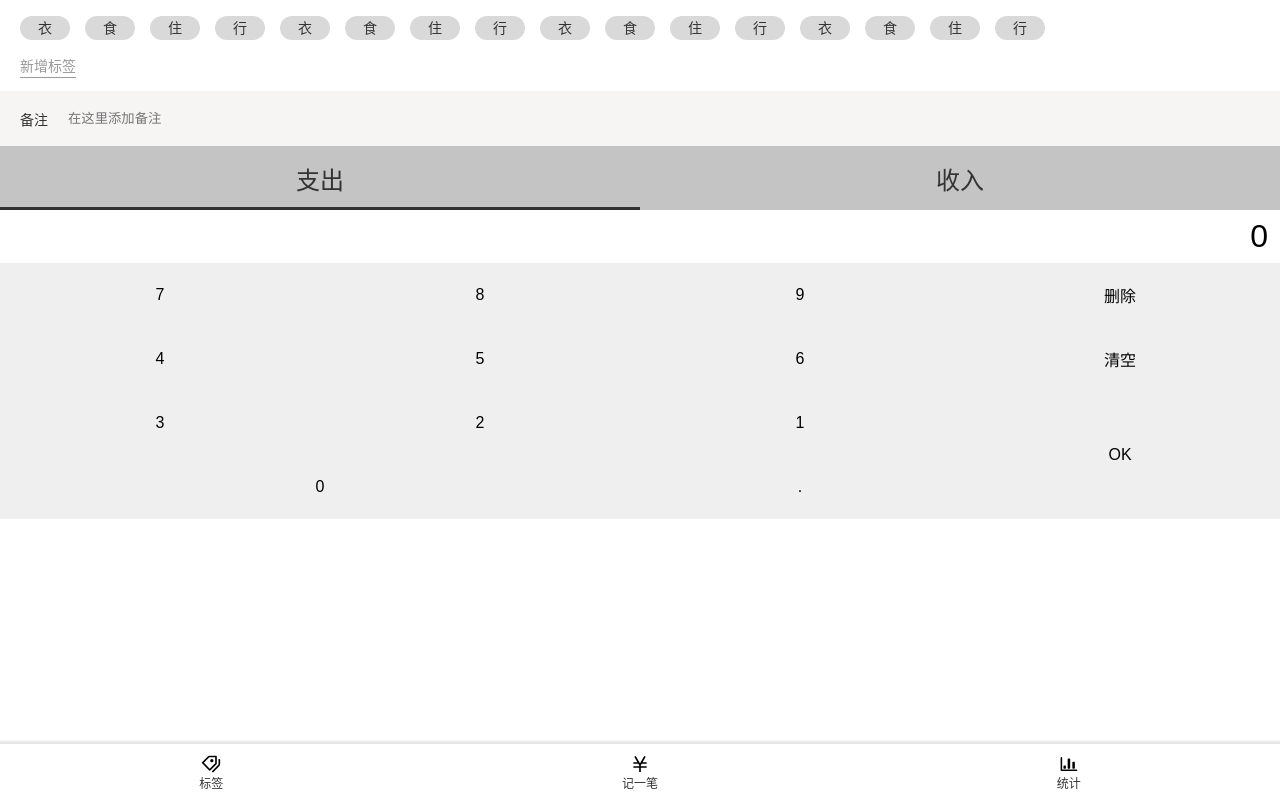
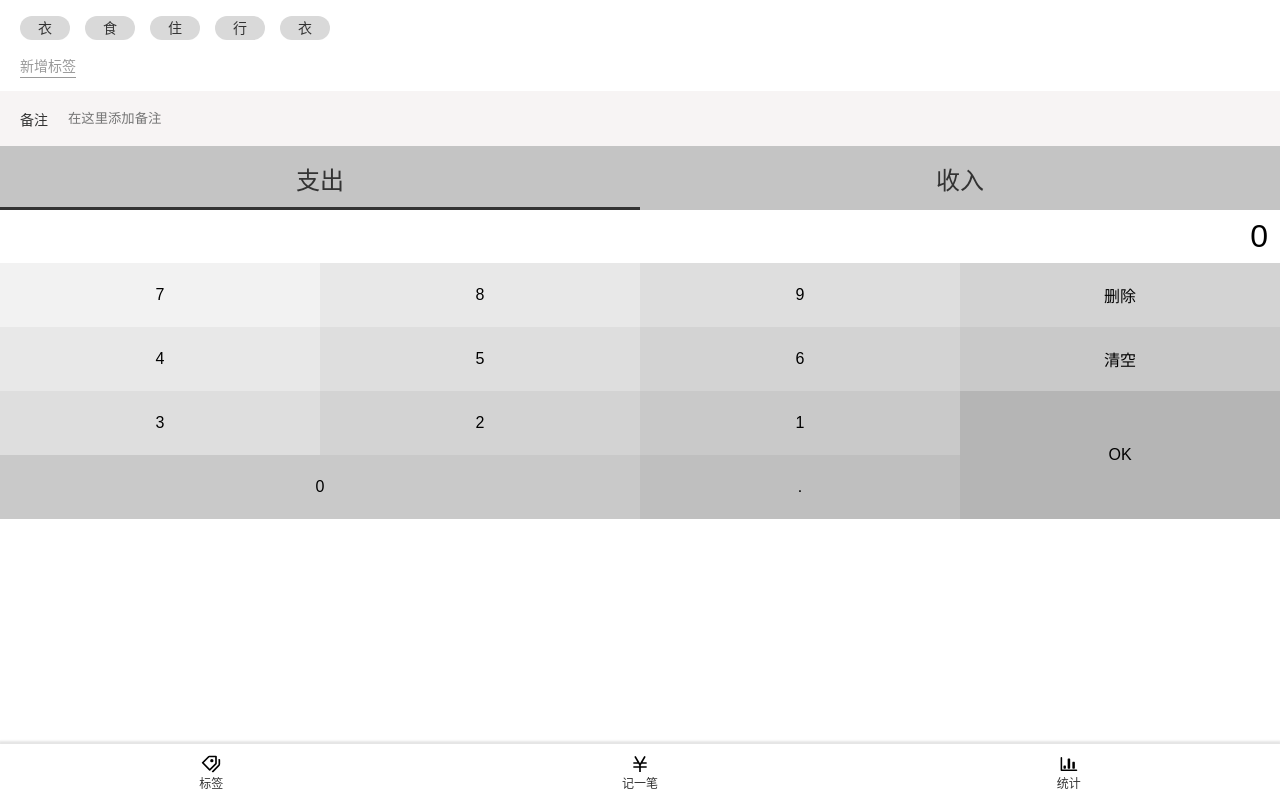
Before and after one commit to yangGPx/moneynote, a Vue app: page /#/money in a window 1280 px wide. Built offline with nearby package versions, Linux system fonts and the light colour scheme.

Commit message:
将Money页面的代码模块化

```diff
--- /dev/null
+++ b/src/components/money/Comment.vue
@@ -0,0 +1,27 @@
+<template>
+  <label class="comments">
+    备注
+    <input placeholder="在这里添加备注"/>
+  </label>
+</template>
+
+<script lang="ts">
+  import Vue from 'vue'
+  import { Component } from 'vue-property-decorator'
+
+  @Component
+  export default class Comment extends Vue{
+
+  }
+</script>
+
+<style lang="scss" scoped>
+  .comments{
+    padding: 10px 20px;background: #f7f4f4;display: flex;
+    align-items: center;
+    input{
+      margin-left: 15px;padding: 10px 5px;border:0;
+      outline: none;background: inherit;flex-grow:1;
+    }
+  }
+</style>
--- /dev/null
+++ b/src/components/money/NumberPad.vue
@@ -0,0 +1,78 @@
+<template>
+  <div class="number-pad">
+    <p class="input-wrapper">
+      <input value="0"/>
+    </p>
+    <div class="number-btn-list">
+      <button>7</button>
+      <button>8</button>
+      <button>9</button>
+      <button>删除</button>
+      <button>4</button>
+      <button>5</button>
+      <button>6</button>
+      <button>清空</button>
+      <button>3</button>
+      <button>2</button>
+      <button>1</button>
+      <button class="ok-key">OK</button>
+      <button class="zero-key">0</button>
+      <button>.</button>
+    </div>
+  </div>
+</template>
+
+<script lang="ts">
+  import Vue from 'vue'
+  import { Component } from 'vue-property-decorator'
+
+  @Component
+  export default class NumberPad extends Vue{
+
+  }
+</script>
+
+<style lang="scss" scoped>
+  .number-pad{
+    .input-wrapper{
+      input{
+        width: 100%;border: 0;outline:none;
+        font-size: 32px;padding: 8px 12px;text-align: right;
+      }
+    }
+    .number-btn-list{
+      button{
+        border: 0;width:25%;height: 64px;float: left;
+        font-size: 16px;
+                &:nth-child(1){
+          background: #F2F2F2;
+        }
+        &:nth-child(2),&:nth-child(5){
+          background: #e8e8e8;
+        }
+        &:nth-child(3),&:nth-child(6),&:nth-child(9){
+          background: #dedede;
+        }
+        &:nth-child(4),&:nth-child(7),&:nth-child(10){
+          background: #d3d3d3;
+        }
+        &:nth-child(8),&:nth-child(11),&:nth-child(13){
+          background: #c9c9c9;
+        }
+        &:nth-child(14){
+          background: #bfbfbf;
+        }
+        &:nth-child(12){
+          background: #b5b5b5;
+        }
+        &.zero-key{
+          width: 50%;
+        }
+        &.ok-key{
+          height: 128px;float: right;
+        }
+      }
+    }
+
+  }
+</style>
--- /dev/null
+++ b/src/components/money/Tabs.vue
@@ -0,0 +1,31 @@
+<template>
+  <ul class="tabs">
+    <li>支出</li>
+    <li>收入</li>
+  </ul>
+</template>
+
+<script lang="ts">
+  import Vue from 'vue'
+  import { Component } from 'vue-property-decorator'
+
+  @Component
+  export default class Tabs extends Vue{
+
+  }
+</script>
+
+<style lang="scss" scoped>
+  .tabs{
+    display: flex;justify-content: center;align-items: center;
+    height: 64px;font-size: 24px;position: relative;
+    background: #C4C4C4;
+    li{
+      flex-grow: 1;text-align: center;
+    }
+    &::before{
+      content: '';display: block;position: absolute;
+      bottom: 0;left: 0;height: 3px;width: 50%;background: #333;
+    }
+  }
+</style>
--- /dev/null
+++ b/src/components/money/Tags.vue
@@ -0,0 +1,42 @@
+<template>
+  <div class="tags">
+    <ul class="tag-list">
+      <li>衣</li>
+      <li>食</li>
+      <li>住</li>
+      <li>行</li>
+      <li>衣</li>
+    </ul>
+    <div class="add-tag">
+      <span>新增标签</span>
+    </div>
+  </div>
+</template>
+
+<script lang="ts">
+  import Vue from 'vue'
+  import { Component } from 'vue-property-decorator'
+
+  @Component
+  export default class Tags extends Vue{
+
+  }
+</script>
+
+<style lang="scss" scoped>
+  .tags{
+    flex-grow: 1;padding: 16px 20px;
+    .tag-list{
+      li{
+        display: inline-block;width: 50px;height: 24px;
+        line-height: 24px;background: #d9d9d9;text-align: center;
+        border-radius: 24px;margin-right: 15px;margin-bottom: 15px;
+      }
+    }
+    .add-tag{
+      span{
+        color: #999;border-bottom:1px solid;padding-bottom: 3px;
+      }
+    }
+  }
+</style>
--- a/src/views/Money.vue
+++ b/src/views/Money.vue
@@ -1,129 +1,27 @@
 <template>
   <layout>
-    <div class="tags">
-      <ul class="tag-list">
-        <li>衣</li>
-        <li>食</li>
-        <li>住</li>
-        <li>行</li>
-                <li>衣</li>
-        <li>食</li>
-        <li>住</li>
-        <li>行</li>
-                <li>衣</li>
-        <li>食</li>
-        <li>住</li>
-        <li>行</li>
-                <li>衣</li>
-        <li>食</li>
-        <li>住</li>
-        <li>行</li>
-      </ul>
-      <div class="add-tag">
-        <span>新增标签</span>
-      </div>
-    </div>
-    <label class="comments">
-      备注
-      <input placeholder="在这里添加备注"/>
-    </label>
-    <ul class="tabs">
-      <li>支出</li>
-      <li>收入</li>
-    </ul>
-    <div class="number-pad">
-      <p class="input-wrapper">
-        <input value="0"/>
-      </p>
-      <div class="number-btn-list">
-        <button>7</button>
-        <button>8</button>
-        <button>9</button>
-        <button>删除</button>
-
-        <button>4</button>
-        <button>5</button>
-        <button>6</button>
-        <button>清空</button>
-
-        <button>3</button>
-        <button>2</button>
-        <button>1</button>
-        <button class="ok-key">OK</button>
-
-        <button class="zero-key">0</button>
-        <button>.</button>
-      </div>
-    </div>
+    <tags />
+    <comment />
+    <tabs />
+    <number-pad />
   </layout>
 </template>
 <script lang="ts">
   import { Vue, Component } from 'vue-property-decorator'
+  import Tags from '@/components/money/Tags.vue';
+  import Tabs from '@/components/money/Tabs.vue';
+  import Comment from '@/components/money/Comment.vue';
+  import NumberPad from '@/components/money/NumberPad.vue';
 
-  @Component
+  @Component({
+    components: {
+      Tags,Tabs,Comment,NumberPad
+    }
+  })
   export default class Money extends Vue{
 
   }
 </script>
 
 <style lang="scss" scoped>
-  .tags{
-    flex-grow: 1;padding: 16px 20px;
-    .tag-list{
-      li{
-        display: inline-block;width: 50px;height: 24px;
-        line-height: 24px;background: #d9d9d9;text-align: center;
-        border-radius: 24px;margin-right: 15px;margin-bottom: 15px;
-      }
-    }
-    .add-tag{
-      span{
-        color: #999;border-bottom:1px solid;padding-bottom: 3px;
-      }
-    }
-  }
-  .comments{
-    padding: 10px 20px;background: #f7f4f4;display: flex;
-    align-items: center;
-    input{
-      margin-left: 15px;padding: 10px 5px;border:0;
-      outline: none;background: inherit;flex-grow:1;
-    }
-  }
-
-  .tabs{
-    display: flex;justify-content: center;align-items: center;
-    height: 64px;font-size: 24px;position: relative;
-    background: #C4C4C4;
-    li{
-      flex-grow: 1;text-align: center;
-    }
-    &::before{
-      content: '';display: block;position: absolute;
-      bottom: 0;left: 0;height: 3px;width: 50%;background: #333;
-    }
-  }
-
-  .number-pad{
-    .input-wrapper{
-      input{
-        width: 100%;border: 0;outline:none;
-        font-size: 32px;padding: 8px 12px;text-align: right;
-      }
-    }
-    .number-btn-list{
-      button{
-        border: 0;width:25%;height: 64px;float: left;
-        font-size: 16px;
-        &.zero-key{
-          width: 50%;
-        }
-        &.ok-key{
-          height: 128px;float: right;
-        }
-      }
-    }
-
-  }
-
 </style>
```
